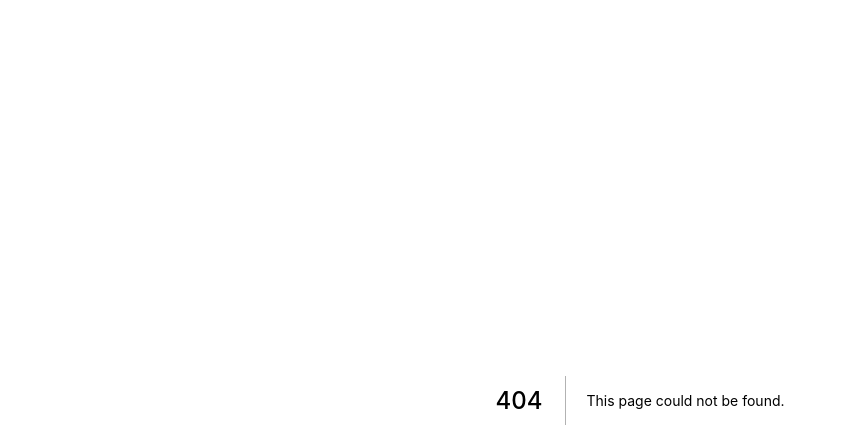
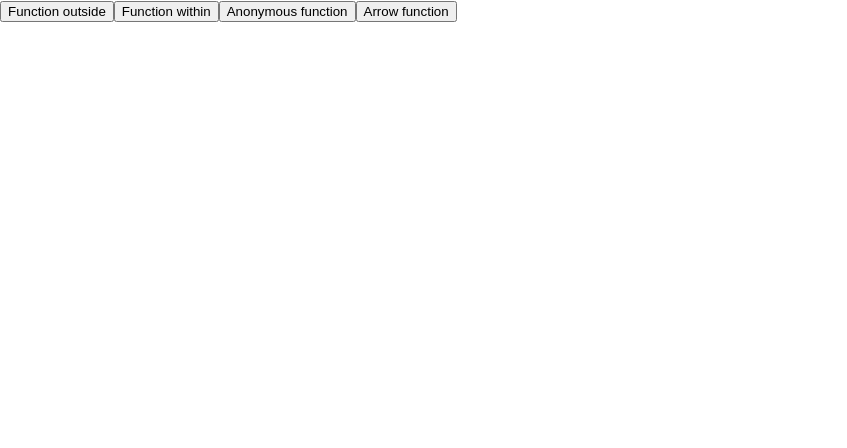
Before and after one commit to eduardoel/AulasReact, a Next.js app in the folder exerciciosudemy/: page /basic/button in a window 1280 px wide. Before the commit this address had no page. Shown: the top 448 px of the page, without its empty margins (0-847 px from the left). Built offline with nearby package versions, Linux system fonts and the light colour scheme.

Commit message:
Function call via event

```diff
--- /dev/null
+++ b/exerciciosudemy/src/pages/basic/button.jsx
@@ -0,0 +1,20 @@
+function actionA() {
+    console.log("Function outside")
+}
+
+export default function button () {
+    function actionB() {
+        console.log("Function within")
+    }
+
+    return (
+        <div>
+            <button onClick={actionA}>Function outside</button>
+            <button onClick={actionB}>Function within</button>
+            <button onClick={ function() {
+                console.log("Anonymous function")
+            }}>Anonymous function</button>
+            <button onClick={() => console.log("Arrow function")}>Arrow function</button>
+        </div>
+    )
+}
```
